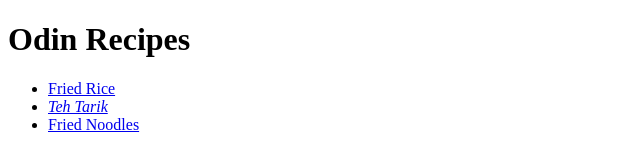
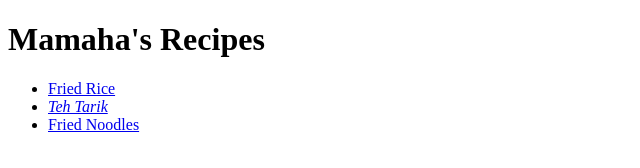
Before and after one commit to H-Abdullah/odin-recipes, a plain HTML site: page index.html in a window 1280 px wide. Shown: the whole page, without its empty margins (0-640 px from the left). Drawn offline with Linux system fonts and the light colour scheme.

Commit message:
Change index.html <h1> element content

```diff
--- a/index.html
+++ b/index.html
@@ -8,7 +8,7 @@
 	</head>
 
 	<body>
-		<h1>Odin Recipes</h1>
+		<h1>Mamaha's Recipes</h1>
 			<ul>
 				<li><a href="./recipes/fried-rice.html">Fried Rice</a></li>
 				<li><a href="./recipes/teh-tarik.html"><em>Teh Tarik</em></a></li>
```
